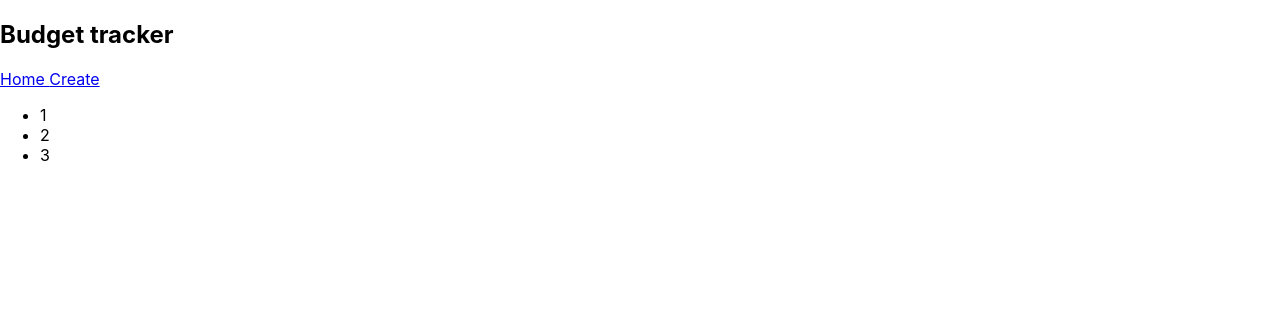
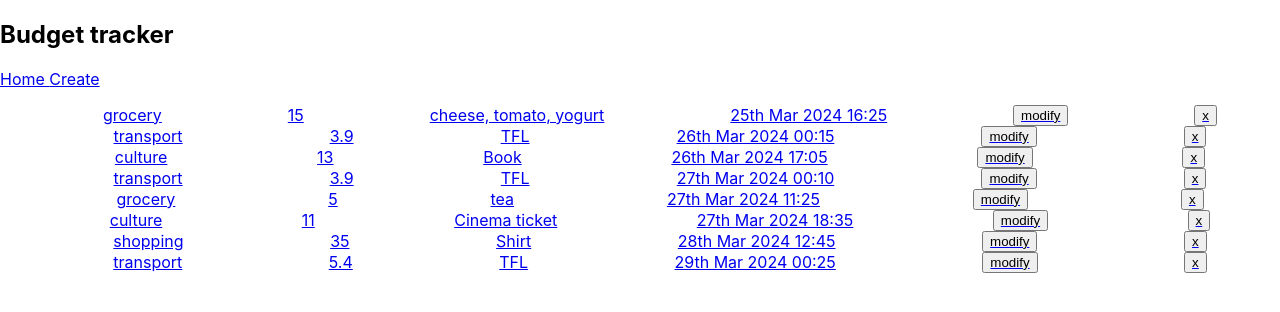
Before and after one commit to hannah-choi/budget-tracker, a React (Create React App) app in the folder client/: page / in a window 1280 px wide. Shown: the top 312 px of the page. Built offline with nearby package versions, Linux system fonts and the light colour scheme.

Commit message:
add hardcoded data

```diff
--- a/client/src/components/List/List.tsx
+++ b/client/src/components/List/List.tsx
@@ -1,5 +1,6 @@
 import React from "react";
 import { ListItem } from "../ListItem/ListItem";
+import { Link } from "react-router-dom";
 
 type Props = {
     transactions: Transaction[];
@@ -7,11 +8,9 @@ type Props = {
     modifyHandler: (id: number) => void;
 };
 
-type Category = "grocery" | "culture" | "transport" | "subscription";
-
 export type Transaction = {
     id: number;
-    category: Category;
+    category: string;
     amount: number;
     description: string;
     date: string;
@@ -21,7 +20,9 @@ export const List: React.FC<Props> = ({ transactions, deleteHandler, modifyHandl
     return (
         <ul>
             {transactions.map((transaction) => (
-                <ListItem transaction={transaction} deleteHandler={deleteHandler} modifyHandler={modifyHandler} />
+                <Link to={`/transaction/${transaction.id}`}>
+                    <ListItem transaction={transaction} deleteHandler={deleteHandler} modifyHandler={modifyHandler} />
+                </Link>
             ))}
         </ul>
     );
--- a/client/src/pages/MainPage/MainPage.tsx
+++ b/client/src/pages/MainPage/MainPage.tsx
@@ -1,15 +1,21 @@
 import React from "react";
+import { List } from "../../components/List/List";
+import transactions from "../../transactions.json";
 
 type Props = {};
 
 export const MainPage: React.FC<Props> = ({}) => {
+    const modifyHandler = () => {
+        return true;
+    };
+
+    const deleteHandler = () => {
+        return true;
+    };
+
     return (
         <div>
-            <ul>
-                <li>1</li>
-                <li>2</li>
-                <li>3</li>
-            </ul>
+            <List transactions={transactions} modifyHandler={modifyHandler} deleteHandler={deleteHandler} />
         </div>
     );
 };
--- /dev/null
+++ b/client/src/transactions.json
@@ -0,0 +1,58 @@
+[
+    {
+        "id": 0,
+        "category": "grocery",
+        "amount": 15.0,
+        "description": "cheese, tomato, yogurt",
+        "date": "25th Mar 2024 16:25"
+    },
+    {
+        "id": 1,
+        "category": "transport",
+        "amount": 3.9,
+        "description": "TFL",
+        "date": "26th Mar 2024 00:15"
+    },
+    {
+        "id": 2,
+        "category": "culture",
+        "amount": 13.0,
+        "description": "Book",
+        "date": "26th Mar 2024 17:05"
+    },
+    {
+        "id": 3,
+        "category": "transport",
+        "amount": 3.9,
+        "description": "TFL",
+        "date": "27th Mar 2024 00:10"
+    },
+    {
+        "id": 4,
+        "category": "grocery",
+        "amount": 5.0,
+        "description": "tea",
+        "date": "27th Mar 2024 11:25"
+    },
+    {
+        "id": 5,
+        "category": "culture",
+        "amount": 11.0,
+        "description": "Cinema ticket",
+        "date": "27th Mar 2024 18:35"
+    },
+    {
+        "id": 6,
+        "category": "shopping",
+        "amount": 35.0,
+        "description": "Shirt",
+        "date": "28th Mar 2024 12:45"
+    },
+    {
+        "id": 7,
+        "category": "transport",
+        "amount": 5.4,
+        "description": "TFL",
+        "date": "29th Mar 2024 00:25"
+    }
+]
```
